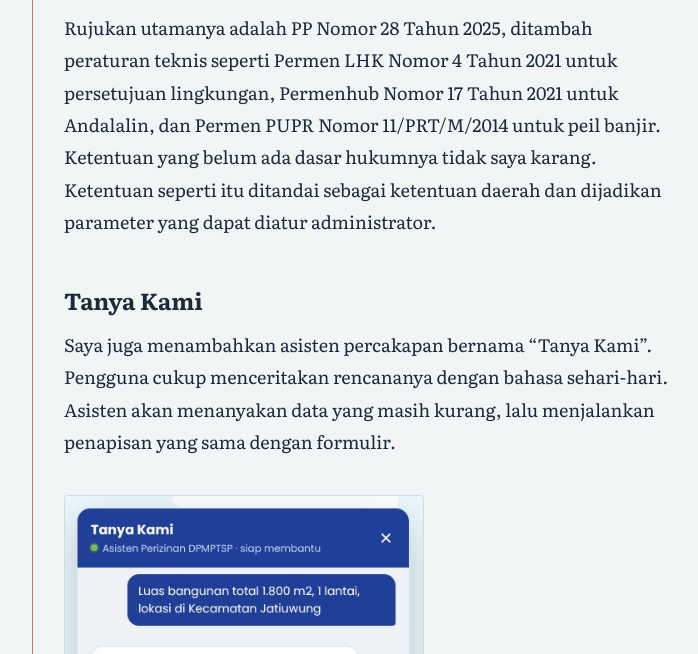
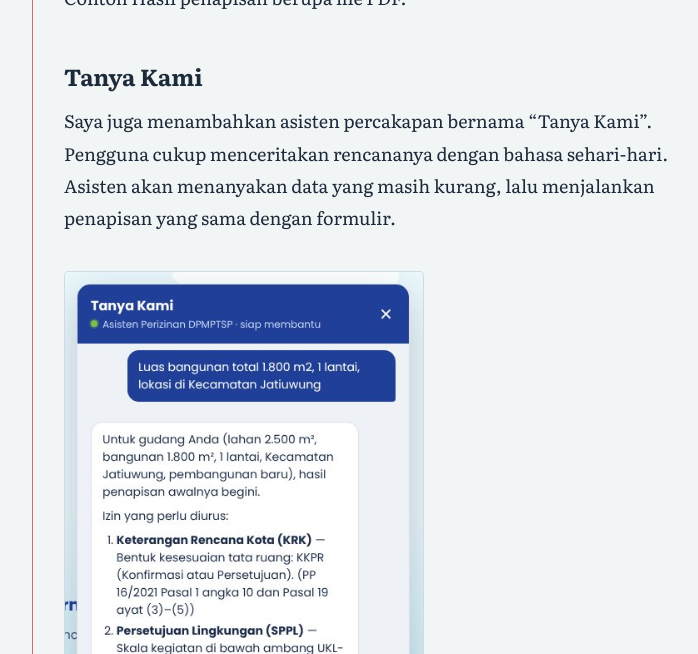
Before and after one commit to yudhiaprabowo-hue/yudhiaprabowo-hue.github.io, a Jekyll site: the page built from _posts/2026-11-09-catatan-membangun-website-penapisan-perizinan.md, in a window 1280 px wide and 900 px high, scrolled down 6555 px, cut to the strip 246-900 px from the top of the window. Shown: the whole strip, without its empty margins (316-1014 px from the left). Built offline with Jekyll 4.4.1, drawn with Linux system fonts in a browser that asks for light colours; some web fonts are replaced.

Commit message:
Update 2026-11-09-catatan-membangun-website-penapisan-perizinan.md

```diff
--- a/_posts/2026-11-09-catatan-membangun-website-penapisan-perizinan.md
+++ b/_posts/2026-11-09-catatan-membangun-website-penapisan-perizinan.md
@@ -65,11 +65,9 @@ Hasil penapisan juga bisa langsung diterbitkan dalam bentuk PDF, hasil sesuai de
  <img width="561" height="828" alt="PENAPISAN 1" src="https://github.com/user-attachments/assets/046e4ff5-98f1-4539-9f03-8b20cf6dec5a" />
  <img width="562" height="814" alt="PENAPISAN 2" src="https://github.com/user-attachments/assets/dbbaa567-991f-48f9-9486-23eb7dba54bd" />
  <img width="569" height="825" alt="PENAPISAN 3" src="https://github.com/user-attachments/assets/a59503a2-e500-4172-869a-30b191546424" />
-
-   <figcaption>Contoh Hasil penapisan berupa file PDF.</figcaption>
 </figure>
 
-Rujukan utamanya adalah PP Nomor 28 Tahun 2025, ditambah peraturan teknis seperti Permen LHK Nomor 4 Tahun 2021 untuk persetujuan lingkungan, Permenhub Nomor 17 Tahun 2021 untuk Andalalin, dan Permen PUPR Nomor 11/PRT/M/2014 untuk peil banjir. Ketentuan yang belum ada dasar hukumnya tidak saya karang. Ketentuan seperti itu ditandai sebagai ketentuan daerah dan dijadikan parameter yang dapat diatur administrator.
+Contoh Hasil penapisan berupa file PDF.
 
 
 ## Tanya Kami
```
